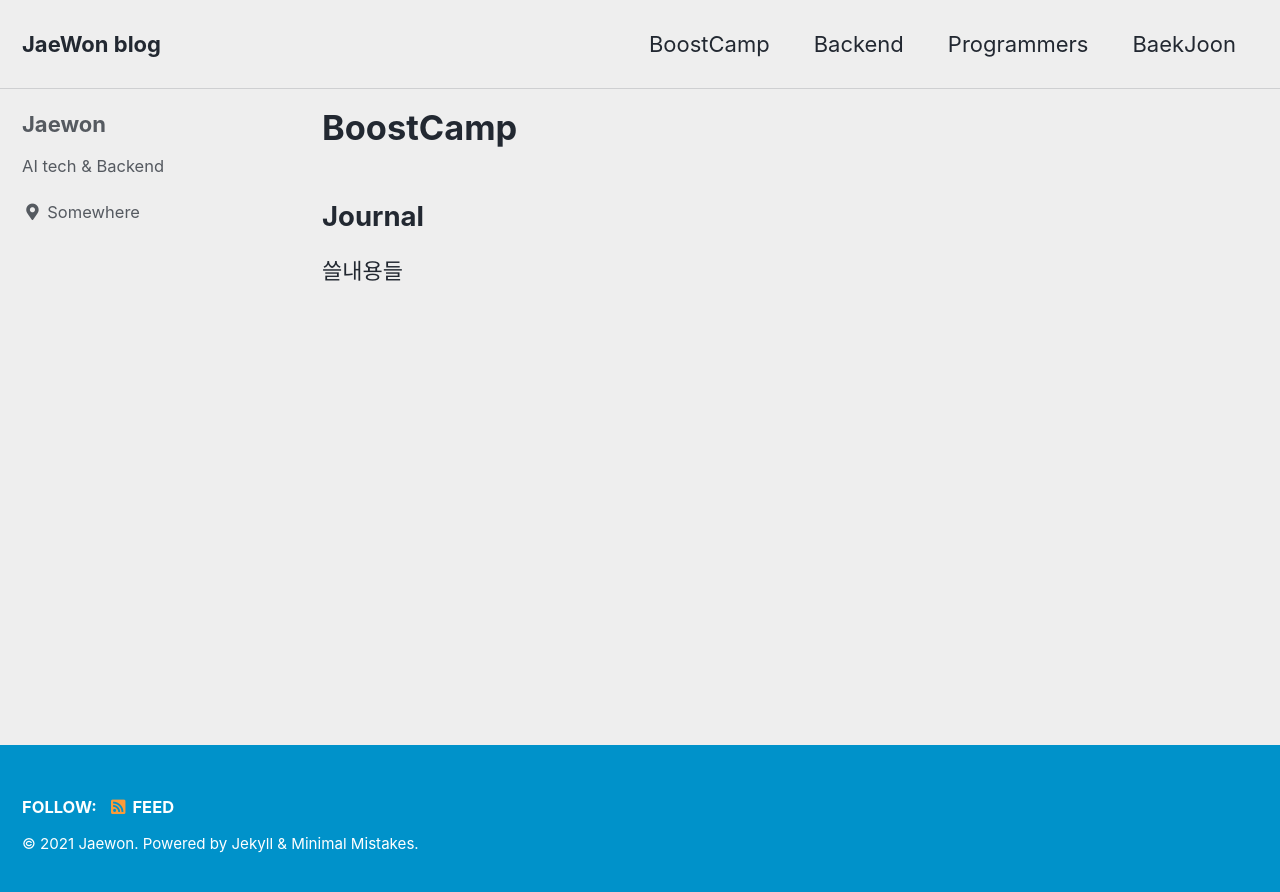
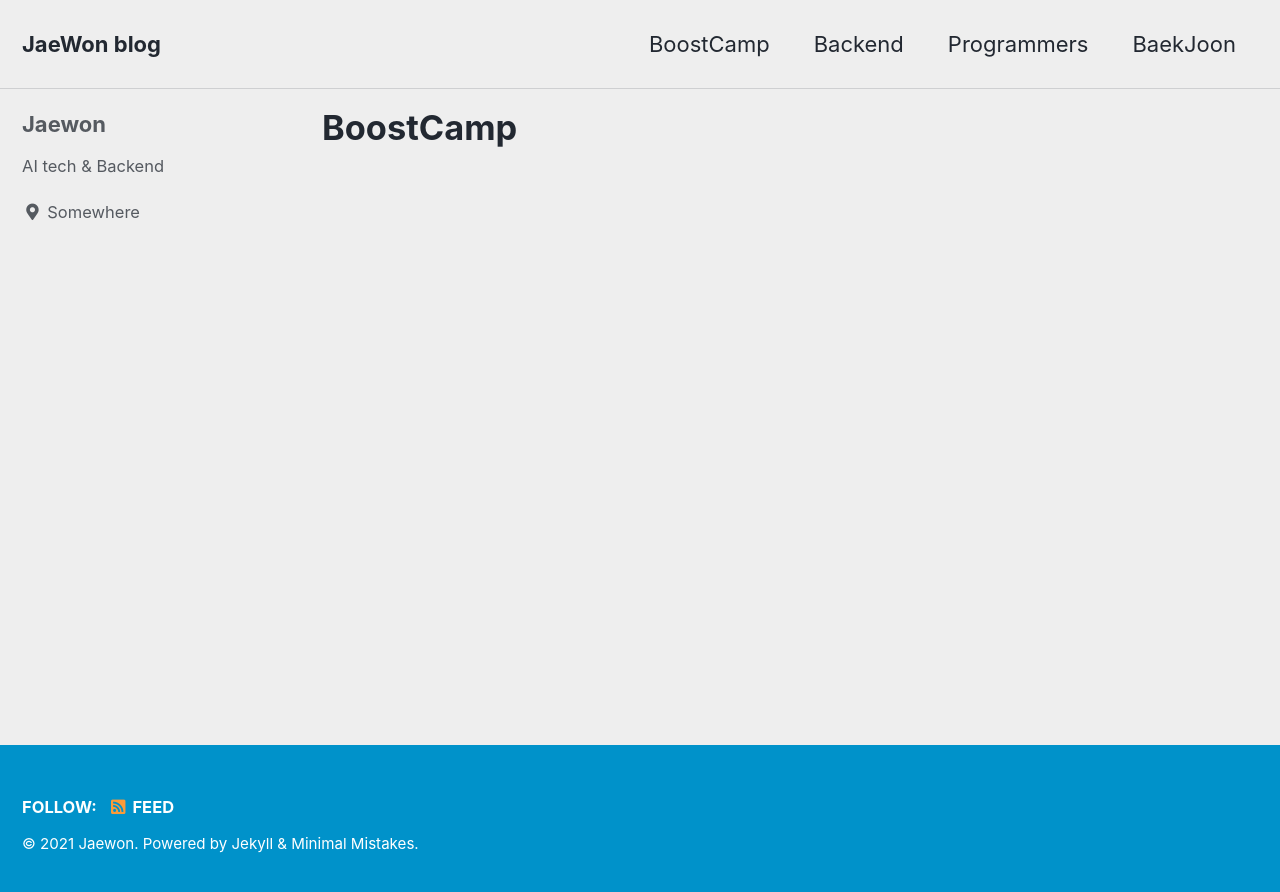
Before and after one commit to ekzm8523/ekzm8523.github.io, a Jekyll site: the page built from _pages/BoostCamp.md, in a window 1280 px wide. Shown: the top 892 px of the page. Built offline with Jekyll 4.4.1, drawn with Linux system fonts in a browser that asks for light colours; cached includes are drawn as plain includes.

Commit message:
Update BoostCamp.md

```diff
--- a/_pages/BoostCamp.md
+++ b/_pages/BoostCamp.md
@@ -6,6 +6,3 @@ author_profile: "true"
 taxonomy: "BoostCamp"
 tags: [BoostCamp]
 ---
-
-## Journal
-쓸내용들
```
